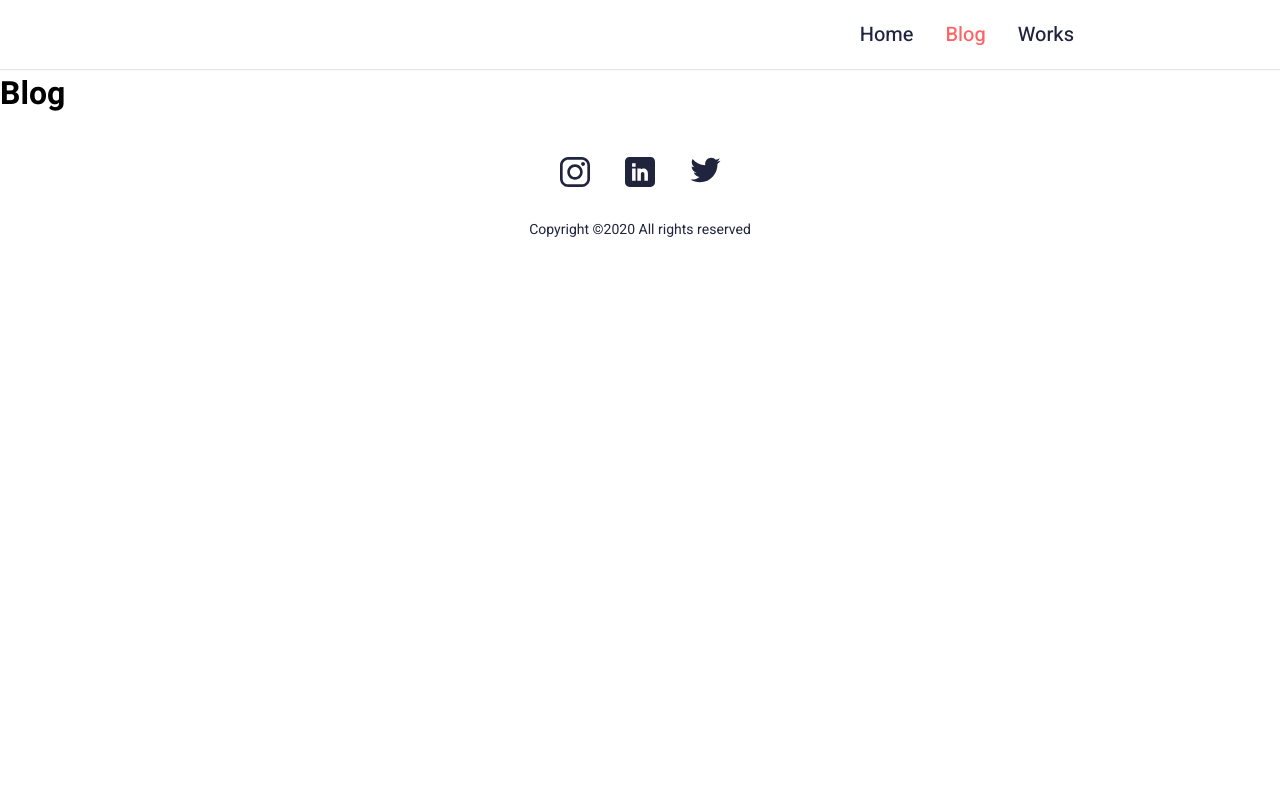
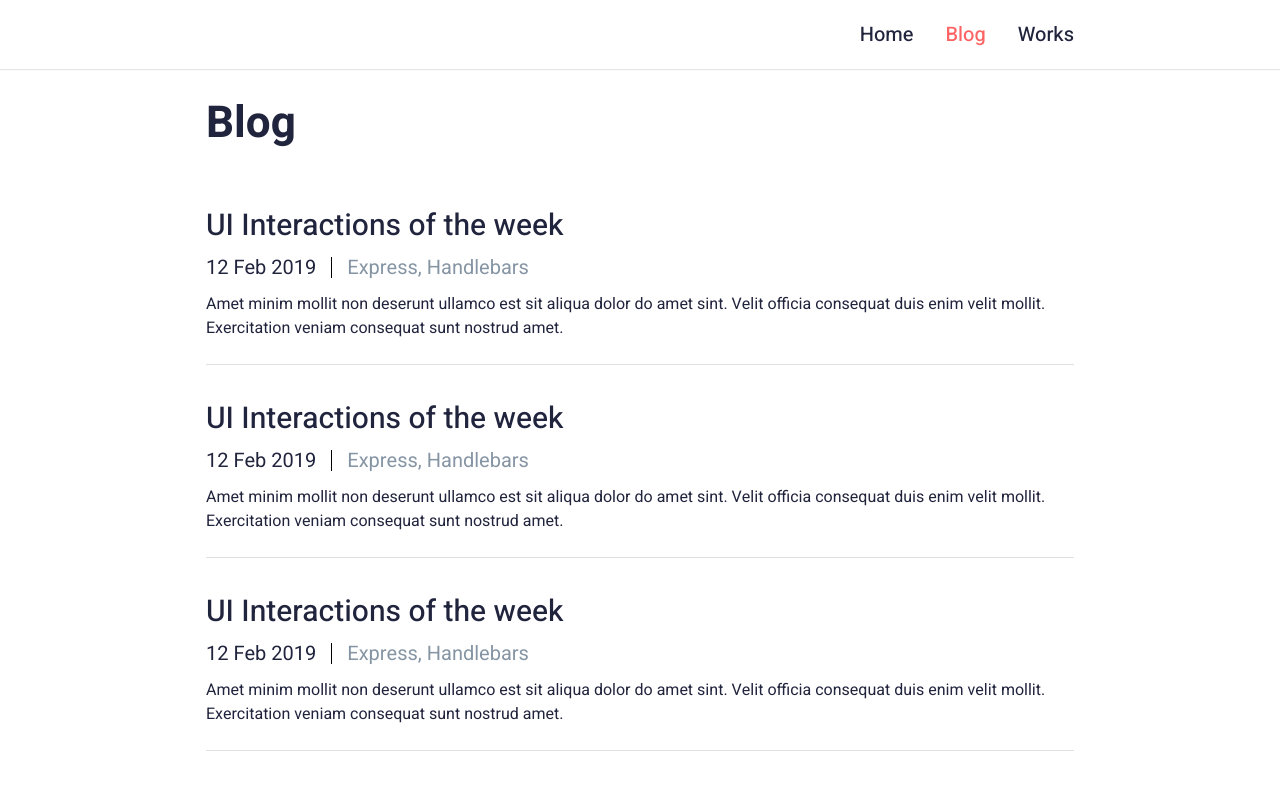
Before and after one commit to AugustoTI/project-portfolio-training, a React (Create React App) app: page /blog in a window 1280 px wide. Shown: the top 789 px of the page. Built offline with nearby package versions, Linux system fonts and the light colour scheme.

Commit message:
criando a pagina do blog

```diff
--- /dev/null
+++ b/src/components/blogContent/BlogContent.jsx
@@ -0,0 +1,22 @@
+import React from 'react';
+import * as Styled from './styledContent.js';
+import { useMedia } from '../../hooks/useMedia';
+
+export const BlogContent = () => {
+  const match = useMedia('(max-width:760px)');
+
+  return (
+    <Styled.Article mobile={match}>
+      <h2>UI Interactions of the week</h2>
+      <Styled.UlList mobile={match}>
+        <li className="year">12 Feb 2019</li>
+        <li>Express, Handlebars</li>
+      </Styled.UlList>
+      <p>
+        Amet minim mollit non deserunt ullamco est sit aliqua dolor do amet
+        sint. Velit officia consequat duis enim velit mollit. Exercitation
+        veniam consequat sunt nostrud amet.
+      </p>
+    </Styled.Article>
+  );
+};
--- /dev/null
+++ b/src/components/blogContent/styledContent.js
@@ -0,0 +1,35 @@
+import styled from 'styled-components';
+
+export const Article = styled.article`
+  color: var(--dark);
+
+  h2 {
+    font-size: ${({ mobile }) => (mobile ? '2.6rem' : '3rem')};
+    font-weight: 500;
+  }
+`;
+
+export const UlList = styled.ul`
+  display: flex;
+  gap: 1.5rem;
+  font-size: ${({ mobile }) => (mobile ? '1.6rem' : '2rem')};
+  font-weight: 400;
+  margin-top: 0.5rem;
+  margin-bottom: 1rem;
+
+  li:last-child {
+    position: relative;
+    color: var(--light);
+    display: flex;
+    gap: 1.5rem;
+    align-items: center;
+
+    &::before {
+      display: block;
+      background-color: #000;
+      content: '';
+      width: 1px;
+      height: 21px;
+    }
+  }
+`;
--- a/src/pages/blog/Blog.jsx
+++ b/src/pages/blog/Blog.jsx
@@ -1,9 +1,30 @@
 import React from 'react';
+import { UlBlog } from './styledBlog';
+import { BlogContent } from '../../components/blogContent/BlogContent';
+import { useMedia } from '../../hooks/useMedia';
 
 export const Blog = () => {
+  const match = useMedia('(max-width:760px)');
+
   return (
-    <div>
-      <h1>Blog</h1>
-    </div>
+    <section className="container" style={{ padding: '2.4rem 1.6rem' }}>
+      <header>
+        <h1 className="title">Blog</h1>
+      </header>
+      <UlBlog mobile={match}>
+        <li>
+          <BlogContent />
+        </li>
+        <li>
+          <BlogContent />
+        </li>
+        <li>
+          <BlogContent />
+        </li>
+        <li>
+          <BlogContent />
+        </li>
+      </UlBlog>
+    </section>
   );
 };
--- /dev/null
+++ b/src/pages/blog/styledBlog.js
@@ -0,0 +1,16 @@
+import styled from 'styled-components';
+
+export const UlBlog = styled.ul`
+  display: grid;
+  gap: 3.2rem;
+  margin-top: ${({ mobile }) => (mobile ? '2rem' : '5rem')};
+
+  > li::after {
+    display: block;
+    content: '';
+    background: #e0e0e0;
+    width: 100%;
+    height: 1px;
+    margin-top: 2.4rem;
+  }
+`;
```
